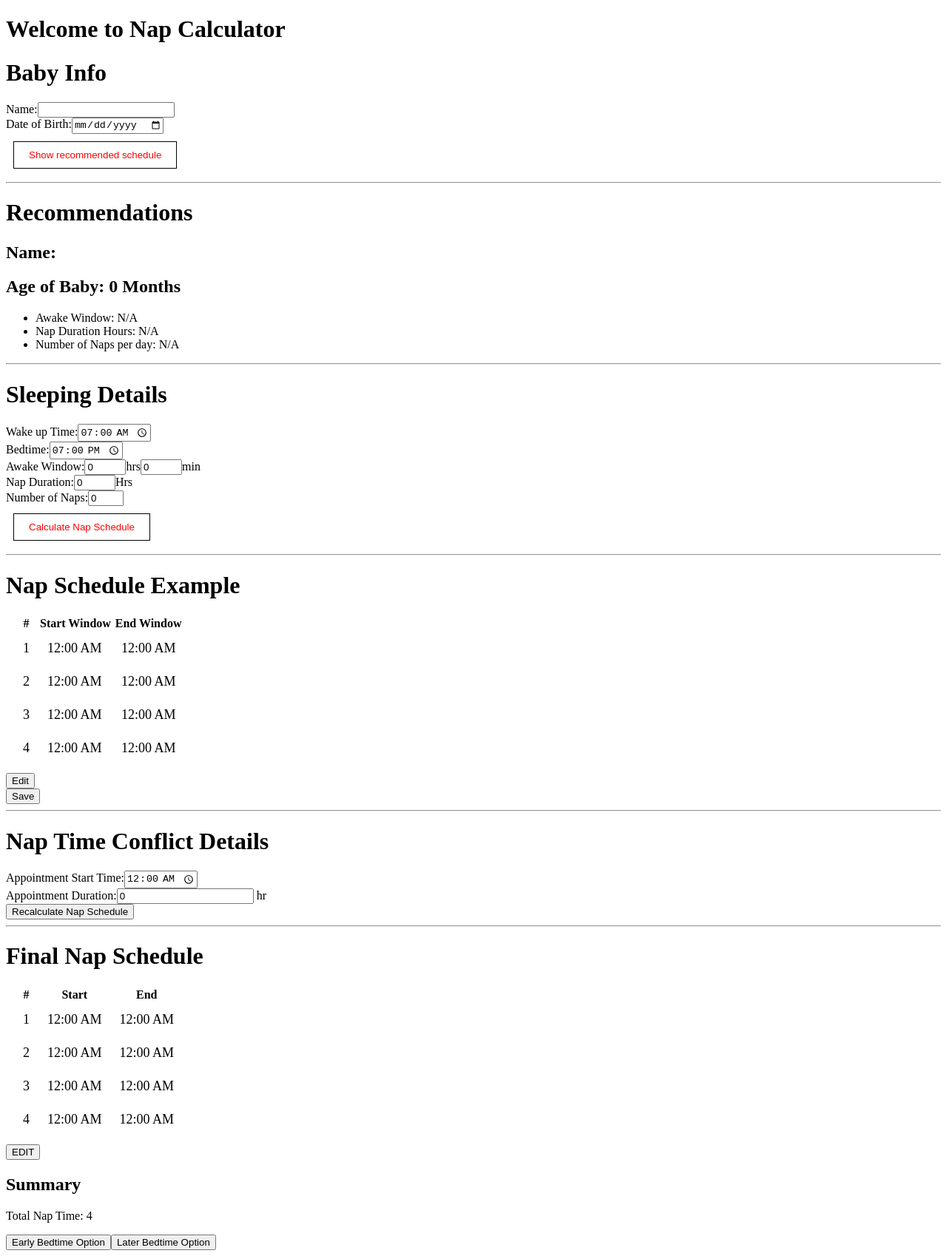
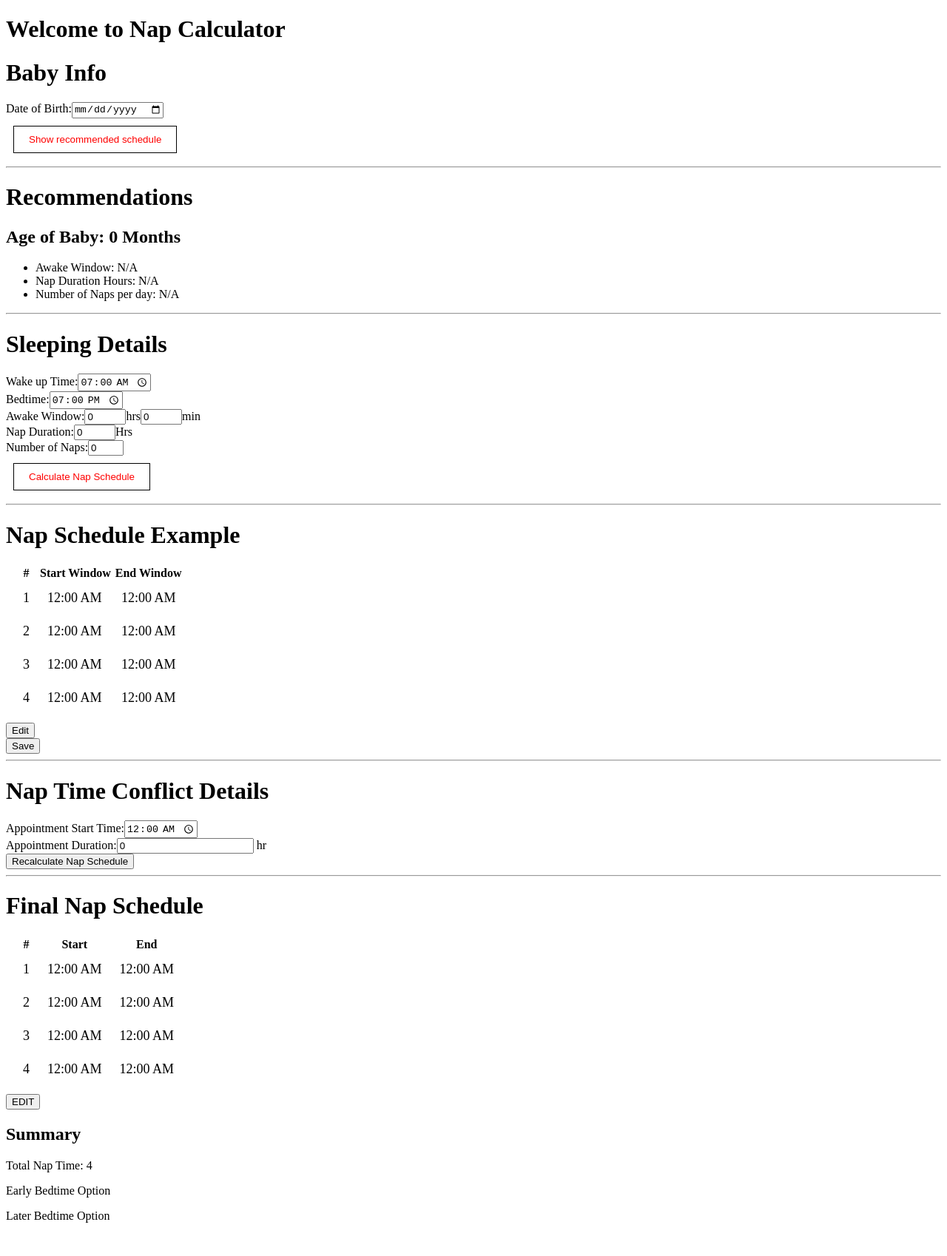
Before and after one commit to hannaohandrews/parent_math, a React (Vite) app: page / in a window 1280 px wide. Shown: the whole page at 74% size. After the commit the page ends 1669 px from the top, so only its background shows below. Built offline with nearby package versions, Linux system fonts and the light colour scheme.

Commit message:
fixed end window

```diff
--- a/src/App.jsx
+++ b/src/App.jsx
@@ -45,11 +45,25 @@ function App() {
 		"00:00",
 	]);
 
+	const [bedTime, dispatchBedTime] = useReducer(bedTimeReducer, {
+		time: "19:00",
+		totalMinutes: 1140,
+		formatted: "7:00 PM",
+	});
+
 	const [newNapTimes, setNewNapTimes] = useState([]);
 	const [newEndOfNapTimes, setNewEndOfNapTimes] = useState([]);
 
+	const updateBedTime = (timeStr) => {
+		dispatchBedTime({ type: "SET_BEDTIME", payload: { timeStr } });
+	};
+
 	const updateNewNapTimes = (newNapTimes) => {
 		setNewNapTimes(newNapTimes);
+	};
+
+	const updateNewEndNapTimes = (newEnd) => {
+		setNewEndOfNapTimes(newEnd);
 	};
 
 	const updateAwakeWindow = (awakeWindowNumber) => {
@@ -69,16 +83,6 @@ function App() {
 		setEndOfNapTimes(endOfNapTimesArray);
 	};
 
-	const [bedTime, dispatchBedTime] = useReducer(bedTimeReducer, {
-		time: "19:00",
-		totalMinutes: 1140,
-		formatted: "7:00 PM",
-	});
-
-	const updateBedTime = (timeStr) => {
-		dispatchBedTime({ type: "SET_BEDTIME", payload: { timeStr } });
-	};
-
 	const updateNapDuration = (num) => {
 		setNapDuration(num);
 	};
@@ -87,13 +91,17 @@ function App() {
 		? newNapTimes
 		: napTimes;
 
-	console.log(newNapTimes, "newNapTimes");
+	const finalEndNapTimes = newEndOfNapTimes?.some((time) => time !== "00:00")
+		? newEndOfNapTimes
+		: endOfNapTimes;
+
+	console.log(finalEndNapTimes, "finalEndNapTimes");
 
 	return (
 		<>
 			<h1>Welcome to Nap Calculator</h1>
 			<BabyInfo onUpdate={updateBabyAge} />
-			<Recommendations ageInMonths={ageInMonths} name={name} />
+			<Recommendations ageInMonths={ageInMonths} />
 
 			<BabySchedule
 				onCalculateNap={updateNaps}
@@ -110,9 +118,10 @@ function App() {
 				endOfNapTimes={endOfNapTimes}
 				awakeWindow={awakeWindow}
 				onNewNapTimes={updateNewNapTimes}
+				onNewEndNapTimes={updateNewEndNapTimes}
 			/>
 
-			<Summary napTimes={finalNapTimes} endOfNapTimes={endOfNapTimes} />
+			<Summary napTimes={finalNapTimes} endOfNapTimes={finalEndNapTimes} />
 		</>
 	);
 }
--- a/src/components/BabyInfo.jsx
+++ b/src/components/BabyInfo.jsx
@@ -14,7 +14,6 @@ const Button = styled.button`
 	}
 `;
 export default function BabyInfo({ onUpdate }) {
-	const [name, setName] = useState("");
 	const [birthdate, setBirthdate] = useState(new Date());
 
 	const calculateAge = (event) => {
@@ -34,15 +33,6 @@ export default function BabyInfo({ onUpdate }) {
 		<>
 			<h1>Baby Info</h1>
 			<form>
-				<label>
-					Name:
-					<input
-						name="name"
-						value={name}
-						onChange={(e) => setName(e.target.value)}
-					/>
-				</label>
-				<br />
 				<label>
 					Date of Birth:
 					<input
--- a/src/components/PersonalNapSchedule.jsx
+++ b/src/components/PersonalNapSchedule.jsx
@@ -21,6 +21,7 @@ export default function PersonalNapSchedule({
 	awakeWindow,
 	onNewNapTimes,
 	napDuration,
+	onNewEndNapTimes,
 }) {
 	// Function parse Minutes to Hours
 	function parseTimeToDaysjs(totalMinutes) {
@@ -86,7 +87,7 @@ export default function PersonalNapSchedule({
 			toMinutes(naps[closestIndex]) - 90
 		);
 
-		// Constants
+		// Final Nap calculation
 		const timeAddedToNap = conflictTimeDuration * 60 + 60;
 		const suggestSecondNewNap = parseTimeToDaysjs(
 			toMinutes(naps[closestIndex]) + timeAddedToNap
@@ -105,7 +106,12 @@ export default function PersonalNapSchedule({
 
 		console.log("NEW NAPS", newNapsFinal);
 
+		const newNapsEndTimesFinal = newNapsFinal.map((nap) => {
+			return parseTimeToDaysjs(toMinutes(nap) + napDuration * 60);
+		});
+
 		onNewNapTimes(newNapsFinal);
+		onNewEndNapTimes(newNapsEndTimesFinal);
 		return newNapsFinal;
 	};
 	//JSX
--- a/src/components/Recommendations.jsx
+++ b/src/components/Recommendations.jsx
@@ -1,13 +1,8 @@
 import PropTypes from "prop-types";
 import NapScheduleData from "./NapScheduleData";
-import styled from "styled-components";
-
-const Name = styled.h2`
-	color: ${(props) => (props.name ? "blue" : "black")};
-`;
 
 export default function Recommendations(props) {
-	const { ageInMonths, name } = props;
+	const { ageInMonths } = props;
 
 	const napSchedule = NapScheduleData.find((data) =>
 		data.age.includes(ageInMonths)
@@ -23,7 +18,6 @@ export default function Recommendations(props) {
 		<>
 			<h1>Recommendations </h1>
 			<div>
-				<Name name={name}>Name: {name}</Name>
 				<h2>Age of Baby: {ageInMonths} Months </h2>
 			</div>
 			<ul>
--- a/src/components/Summary.jsx
+++ b/src/components/Summary.jsx
@@ -61,8 +61,8 @@ export default function Summary({ napTimes, endOfNapTimes }) {
 			<div>
 				<p>Total Nap Time: {finalNapTimes.length}</p>
 			</div>
-			<button>Early Bedtime Option</button>
-			<button>Later Bedtime Option</button>
+			<p>Early Bedtime Option</p>
+			<p>Later Bedtime Option</p>
 		</>
 	);
 }
```
